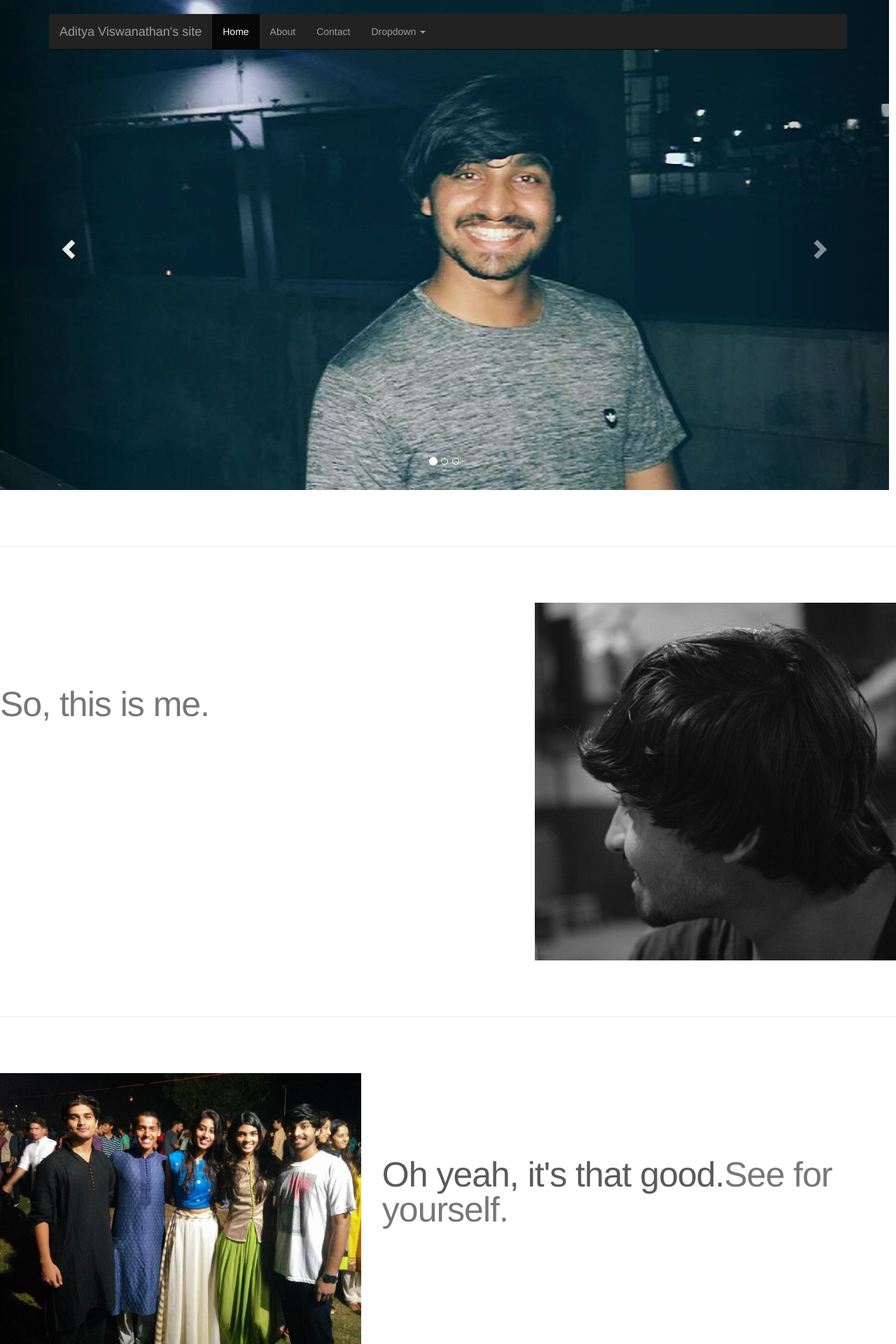
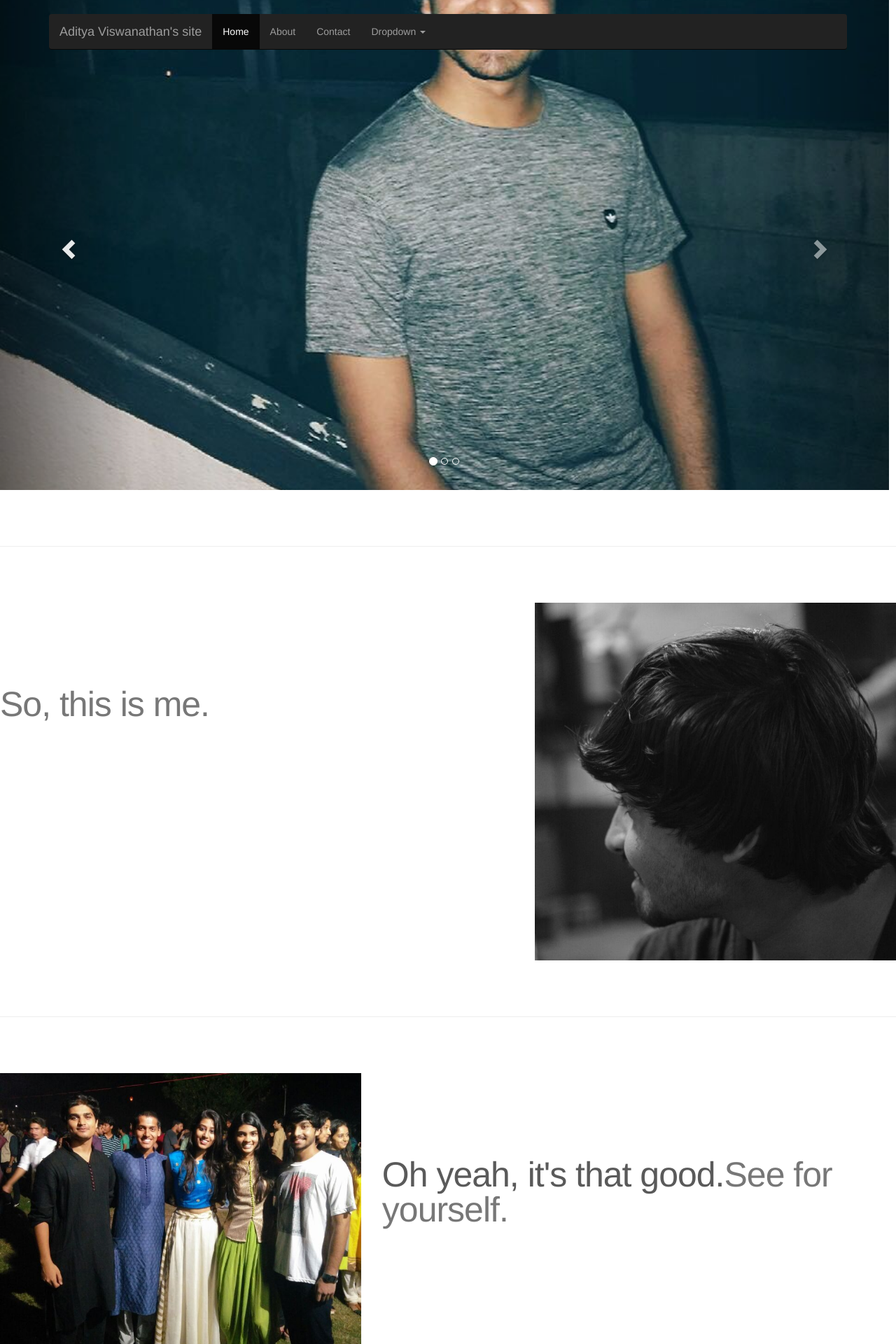
Before and after one commit to adityavis06/adityavis06.github.io, a Jekyll site: the page index.html, which Jekyll copies as it is, in a window 1280 px wide. Shown: the top 1920 px of the page at 70% size. Built offline with Jekyll 4.4.1, drawn with Linux system fonts in a browser that asks for light colours; nearby versions of some CDN libraries; library files that are not in the unit come from our copies.

Commit message:
Update index.html

```diff
--- a/index.html
+++ b/index.html
@@ -94,9 +94,7 @@
       <div class="item">
         <img src="/img/me2.jpg" alt="Flash" style="width:100%;">
       </div>
-
-      <div class="item active">
-        <img src="/img/me1.jpg" alt="JJ" data-src="holder.js/900x500/auto/#7cbf00:#fff/text: " style="width:100%;">
+      <div id="cazza1" class="item active">
       </div>
 
       <div class="item">
```
